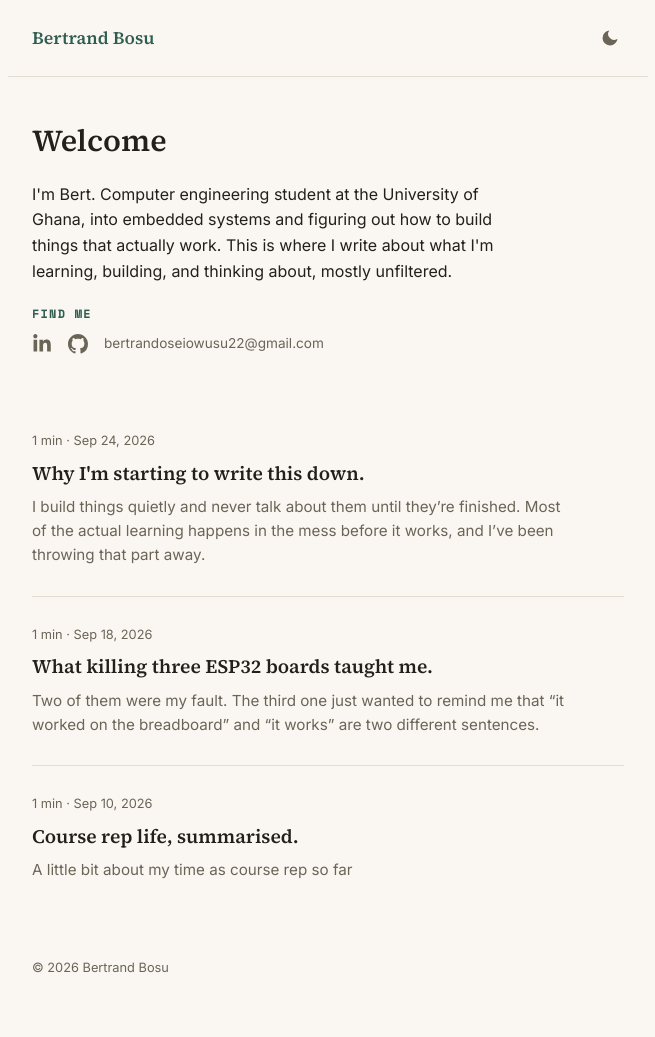
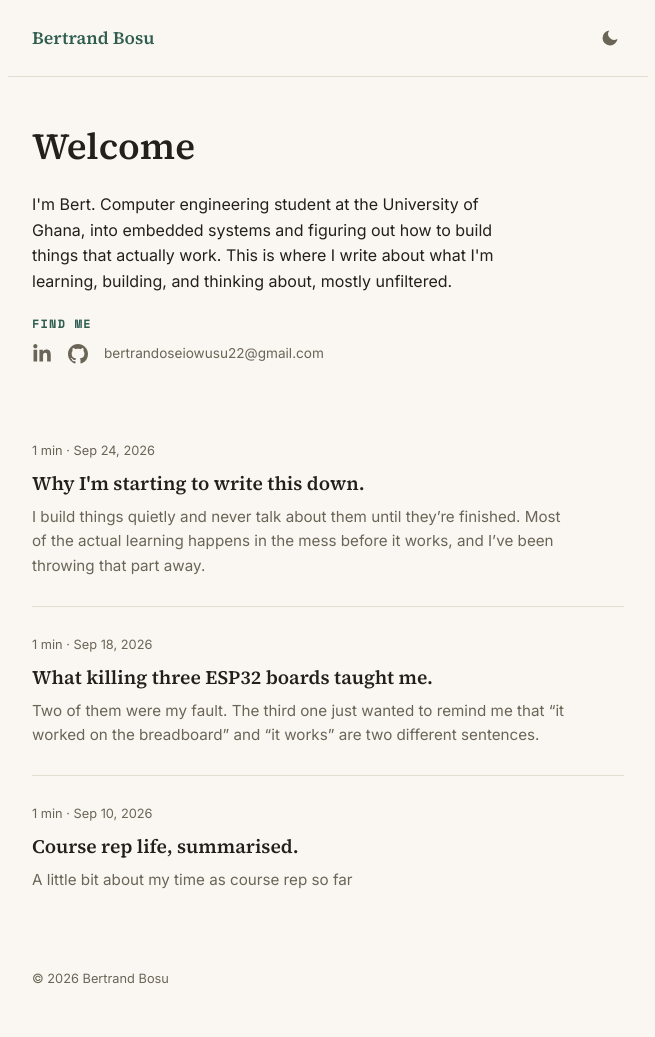
Before and after one commit to Bertqrt/bertrandbosu-blog1, a Jekyll site: the page built from index.md, in a window 1280 px wide. Shown: the whole page, without its empty margins (312-967 px from the left). Built offline with Jekyll 4.4.1, drawn with Linux system fonts in a browser that asks for light colours.

Commit message:
Update style.css

```diff
--- a/assets/css/style.css
+++ b/assets/css/style.css
@@ -56,8 +56,11 @@ a { color: inherit; text-decoration: none; }
   color: var(--accent);
 }
 
-.home-link:hover,
-.home-link:focus-visible { text-decoration: underline; }
+.home-link:focus-visible {
+  outline: 2px solid var(--accent);
+  outline-offset: 3px;
+  border-radius: 2px;
+}
 
 .theme-toggle {
   background: none;
@@ -89,7 +92,7 @@ a { color: inherit; text-decoration: none; }
 .intro h1 {
   font-family: "Source Serif 4", serif;
   font-weight: 600;
-  font-size: 1.9rem;
+  font-size: 2.3rem;
   margin-bottom: 1rem;
 }
 
@@ -183,5 +186,5 @@ a { color: inherit; text-decoration: none; }
 .footer { margin-top: 3rem; font-size: 0.8rem; color: var(--ink-soft); }
 
 @media (max-width: 480px) {
-  .intro h1 { font-size: 1.6rem; }
+  .intro h1 { font-size: 1.9rem; }
 }
```
